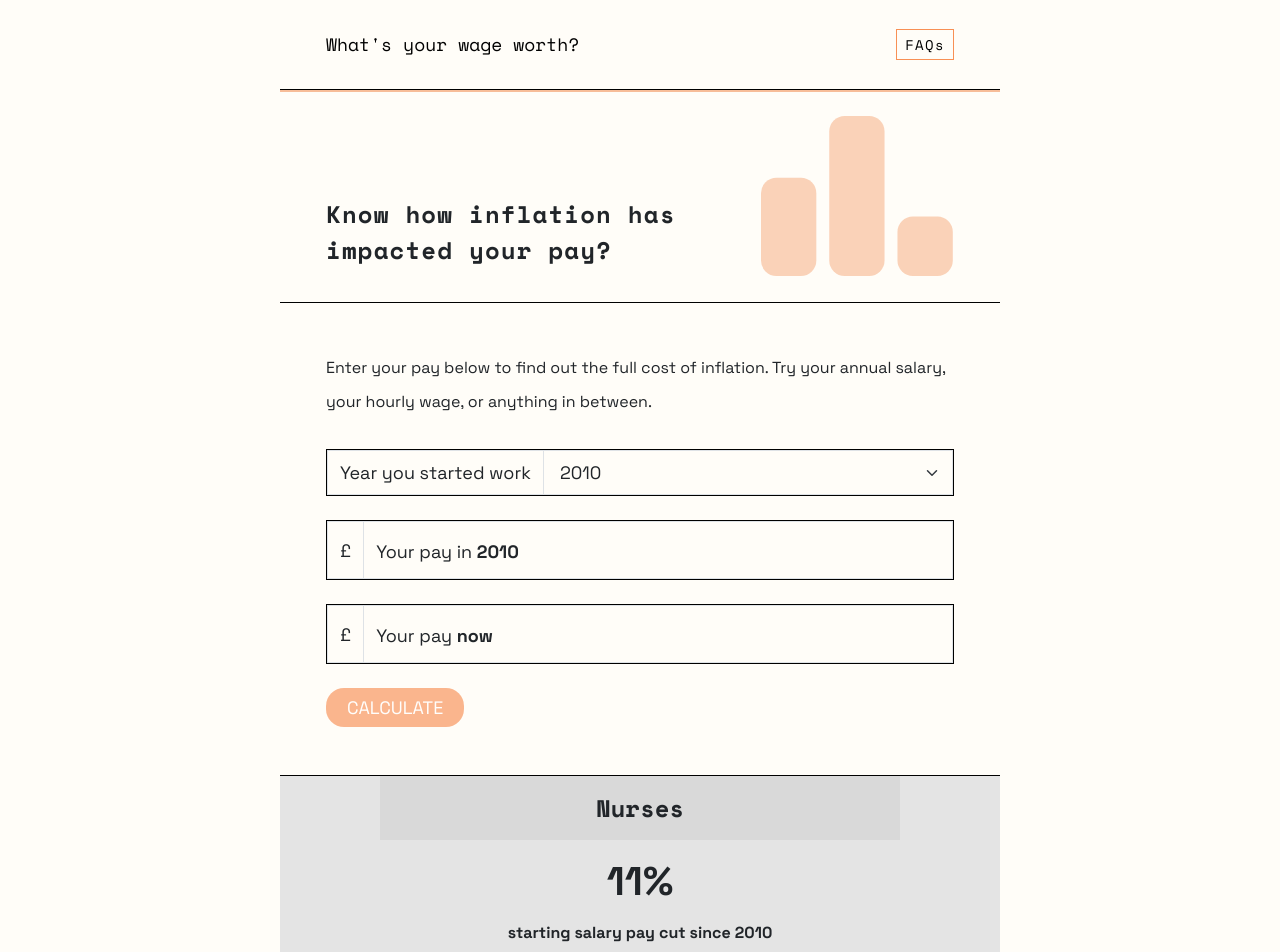
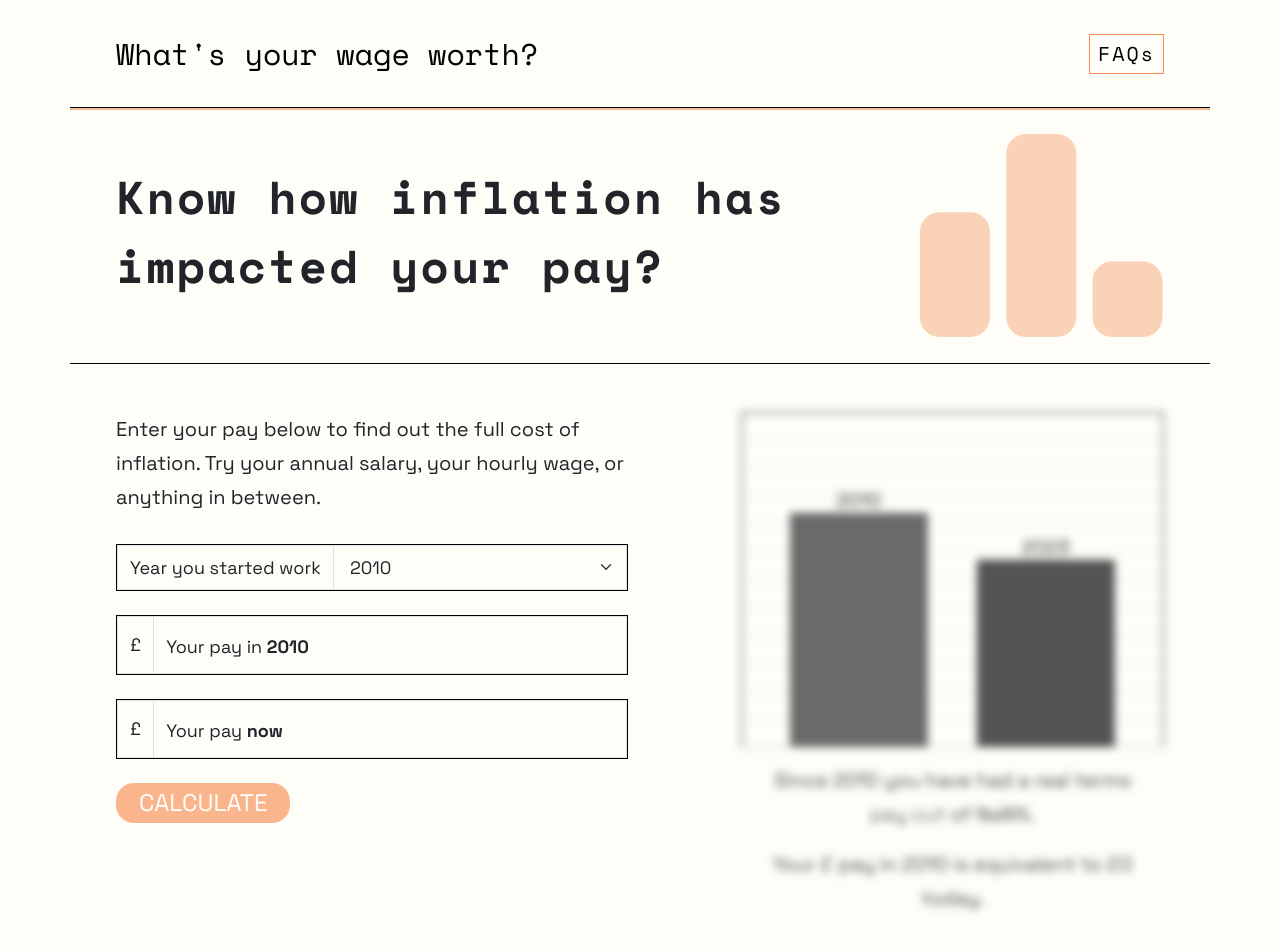
Before and after one commit to whats-your-pay-rise/whats-your-pay-rise.github.io, a React (Create React App) app: page / in a window 1280 px wide. Shown: the top 952 px of the page. Built offline with nearby package versions, Linux system fonts and the light colour scheme.

Commit message:
Update typography for different sizes

```diff
--- a/public/index.html
+++ b/public/index.html
@@ -56,11 +56,13 @@
   </div>
   <section>
     <div class="container header-container">
-      <div class="row align-items-end">
-        <header class="col-8">
+      <div class="row">
+        <div class="col-8 col-md-8 col-lg-8 align-self-center">
+          <header>
           <h1 class="">Know how inflation has impacted your pay?</h1>
         </header>
-        <div class="col-4 header-image-container">
+        </div>
+        <div class="col-4 col-md-4 col-lg-3 offset-lg-1 header-image-container align-self-end">
           <img class="header-image" src="./mobile-graph.svg" />
         </div>
       </div>
@@ -72,7 +74,7 @@
   <section>
     <div class="container professions-container">
       <div class="row profession-row">
-        <div class="card profession-card">
+        <div class="col-12 col-md-4 card profession-card">
           <div class="card-body text-center">
             <div class="profession-card-heading">
               <p>Nurses</p>
@@ -81,7 +83,7 @@
             <p class="profession-card-contents">starting salary pay cut since 2010</p>
           </div>
         </div>
-        <div class="card profession-card">
+        <div class="col-12 col-md-4 card profession-card">
           <div class="card-body text-center">
             <div class="profession-card-heading">
               <p>Teachers</p>
@@ -90,7 +92,7 @@
             <p class="profession-card-contents">pay cut for newly-qualified teachers since 2010</p>
           </div>
         </div>
-        <div class="card profession-card">
+        <div class="col-12 col-md-4 card profession-card">
           <div class="card-body text-center">
             <div class="profession-card-heading">
               <p>Firefighters</p>
--- a/src/App.jsx
+++ b/src/App.jsx
@@ -36,15 +36,14 @@ function App() {
     setCurrentPay(provisionalCurrentPay);
     setComparisonYear(provisionalComparisonYear);
     setShowResults(true);
-    setTimeout(() => scrollRef.current.scrollIntoView({ behavior: 'smooth' }));
+    setTimeout(() => scrollRef.current.scrollIntoView({ block: "nearest", inline: "nearest", behavior: 'smooth' }));
     event.preventDefault();
   };
 
   return (
-    <Fragment>
     <div className="container form-container">
       <div className="row">
-          <div className="">
+        <div className="col-12 col-lg-6 form-col">
           <p className="">Enter your pay below to find out the full cost of inflation. Try your annual salary, your hourly
             wage, or anything in between.</p>
           <form onSubmit={onSubmit}>
@@ -76,21 +75,16 @@ function App() {
             </fieldset>
           </form>
         </div>
-        </div >
-      </div >
-      {showResults ?
-        <div ref={scrollRef} className="container results-container">
-          <div className="row">
-            <div className='results-card'>
+        <div className={`${showResults ? "col-12" : "d-none d-lg-block"} col-lg-5 offset-lg-1`} ref={scrollRef} style={showResults ? {} : { filter: "blur(4px) grayscale(1) contrast(0.6)" }}>
           <div className='results-graph'>
             <Graph
-                  comparisonPay={comparisonPayInCurrentTerms}
-                  currentPay={currentPay}
-                  comparisonYear={comparisonYear}
+              comparisonPay={showResults ? comparisonPayInCurrentTerms : 10000}
+              currentPay={showResults ? currentPay : 8000}
+              comparisonYear={showResults ? comparisonYear : 2010}
               currentYear={currentYear}
             />
           </div>
-              <div className="">
+          <div className="text-center">
             {isPayRise ? <p>Since {comparisonYear} you have had a real terms pay&nbsp;rise of {realTermsPayChange}%.</p> : null}
             {isPayRise ? <p>This is less than the {nominalTermsPayChange}% nominal pay rise you might have expected.</p> : null}
             {!isPayRise ? <p>Since {comparisonYear} you have had a real terms <span className="text-danger">pay&nbsp;cut</span> of {realTermsPayChange}%.</p> : null}
@@ -98,9 +92,9 @@ function App() {
             {/* <a target="_blank" rel="noreferrer" className="btn btn-primary btn-lg" href="https://twitter.com/intent/tweet?text=Know%20how%20inflation%20has%20impacted%20your%20pay%3F%0A%0AFind%20out%20at%20https%3A%2F%2Fwhatsyourwageworth.com%2C%20you%20may%20be%20surprised!" role="button">Share on Twitter</a> */}
           </div>
         </div>
-          </div>
-        </div> : null}
-    </Fragment>
+      </div >
+    </div >
+
   );
 }
 
--- a/src/custom.scss
+++ b/src/custom.scss
@@ -12,16 +12,6 @@ $accordion-body-padding-x: 29px;
 $accordion-body-padding-y: 14px;
 $accordion-button-padding-x: 29px;
 $accordion-button-padding-y: 19px;
-
-
-$grid-breakpoints: (
-  xs: 0,
-  sm: 429px,
-  md: 835px,
-  lg: 1513px,
-  xl: 1600px,
-  xxl: 1700px
-);
 
 @import '~bootstrap/scss/bootstrap.scss';
 
@@ -64,6 +54,10 @@ $grid-breakpoints: (
   padding-bottom: 48px;
 }
 
+.form-col {
+  padding-bottom: 48px;
+}
+
 .results-container {
   padding-top: 48px;
   padding-bottom: 32px;
@@ -85,9 +79,11 @@ $grid-breakpoints: (
   padding: 27px 25px 38px;
 }
 
-.card-body {
-  padding-left: 100px;
-  padding-right: 100px;
+@include media-breakpoint-down(md) {
+  .card-body {
+    padding-left: 100px;
+    padding-right: 100px;
+  }
 }
 
 .results-graph {
@@ -106,16 +102,49 @@ $grid-breakpoints: (
 
 // Typography
 
+@mixin medium-font-size {
+  font-size: 24px;
+
+  @include media-breakpoint-up(md) {
+    font-size: 36px;
+  }
+
+  @include media-breakpoint-up(md) {
+    font-size: 46px;
+  }
+}
+
+@mixin small-font-size {
+  font-size: 14px;
+
+  @include media-breakpoint-up(md) {
+    font-size: 16px;
+  }
+
+  @include media-breakpoint-up(lg) {
+    font-size: 20px;
+  }
+}
+
 .navbar-brand {
-  font-family: Space Mono, monospace;
+  font-family: $font-family-monospace;
+  font-weight: 400;
   font-size: 18px;
-  font-weight: 400;
+
+  @include media-breakpoint-up(md) {
+    font-size: 24px;
+  }
+
+  @include media-breakpoint-up(lg) {
+    font-size: 30px;
+  }
+
   line-height: 1.5;
 }
 
 .nav-link {
-  font-family: Space Mono, monospace;
-  font-size: 14px;
+  font-family: $font-family-monospace;
+  @include small-font-size;
   font-weight: 400;
   letter-spacing: 0.1em;
 
@@ -125,8 +154,8 @@ $grid-breakpoints: (
 }
 
 h1 {
-  font-family: Space Mono, monospace;
-  font-size: 24px;
+  font-family: $font-family-monospace;
+  @include medium-font-size;
   font-weight: 700;
   line-height: 1.5;
   letter-spacing: 0.05em;
@@ -136,6 +165,11 @@ p {
   font-size: 16px;
   font-weight: 400;
   line-height: 2.125;
+
+  @include media-breakpoint-up(md) {
+    font-size: 20px;
+    line-height: 1.7;
+  }
 }
 
 .profession-card-heading p {
@@ -149,11 +183,25 @@ p {
   font-size: 40px;
   font-weight: 700;
   line-height: 1.275;
+
+  @include media-breakpoint-up(lg) {
+    font-size: 50px;
+  }
+}
+
+.profession-card-contents {
+  font-size: 16px;
+  font-weight: 700;
+  line-height: 1.25;
+
+  @include media-breakpoint-up(lg) {
+    font-size: 20px;
+  }
 }
 
 .faqs-title {
   font-family: Space Mono, monospace;
-  font-size: 24px;
+  @include medium-font-size;
   font-weight: 700;
   line-height: 1.5;
   letter-spacing: 0.05em;
@@ -167,6 +215,10 @@ p {
   font-size: 16px;
   font-weight: 700;
   line-height: 1.25;
+
+  @include media-breakpoint-up(lg) {
+    font-size: 24px;
+  }
 }
 
 .accordion-button:not(.collapsed) {
@@ -174,7 +226,7 @@ p {
 }
 
 .accordion-body p {
-  font-size: 14px;
+  @include small-font-size;
   font-weight: 400;
   line-height: 1.43;
 }
@@ -183,12 +235,10 @@ footer p {
   font-size: 10px;
   font-weight: 400;
   line-height: 1.3;
-}
 
-.profession-card-contents {
-  font-size: 16px;
-  font-weight: 700;
-  line-height: 1.25;
+  @include media-breakpoint-up(md) {
+    font-size: 12px;
+  }
 }
 
 .form-floating>label,
@@ -211,6 +261,10 @@ footer p {
 :not(.btn-check)+.btn.btn-calculate:active {
     font-size: 18px;
     font-weight: 400;
+
+    @include media-breakpoint-up(md) {
+      font-size: 24px;
+    }
 }
 
 
@@ -276,6 +330,10 @@ footer p {
     padding: 6px 21px 6px 21px;
     background: #C06734;
     border: none;
+
+    @include media-breakpoint-up(md) {
+      padding: 2px 23px 2px 23px;
+    }
 }
 
 .btn.btn-calculate:disabled {
@@ -296,18 +354,3 @@ input::-webkit-inner-spin-button {
 input[type="number"] {
     -moz-appearance: textfield;
 }
-
-@keyframes append-animate-large {
-    from {
-        max-height: 0px;
-    }
-
-    to {
-        max-height: 400px;
-    }
-}
-
-.results-card {
-    animation: append-animate-large .3s linear;
-    overflow: hidden;
-}
```
Lines whose indentation alone changed are shown as unchanged.
